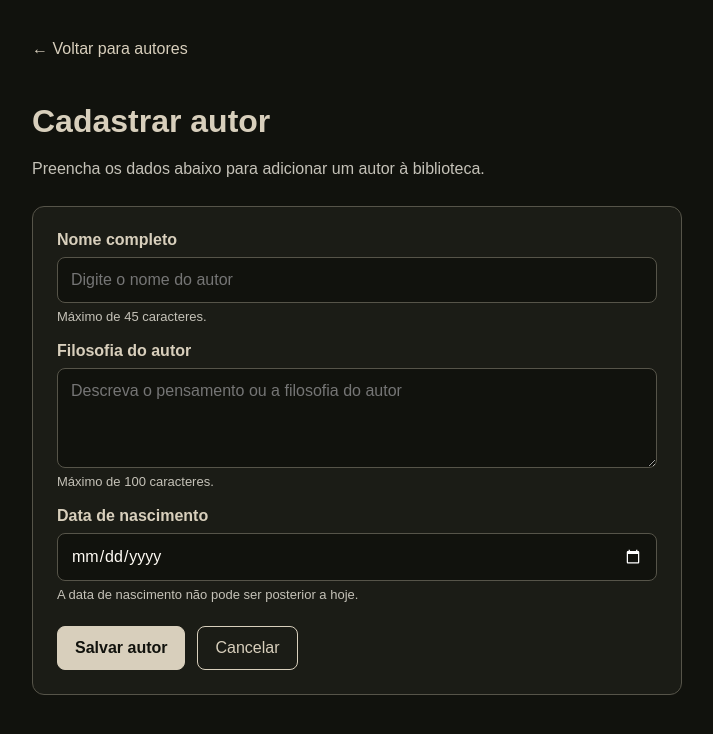
After one commit to guilhermegsd56-ui/Sistema-web-para-gerenciamento-de-livros-autores-alunos-e-empr-stimos., a Flask app: page /autores/cadastrar in a window 1280 px wide. The commit adds this page. Shown: the top 734 px of the page, without its empty margins (283-996 px from the left). Run offline with Flask 3, Linux system fonts and the light colour scheme.

Commit message:
Adiciona listagem e cadastro de autores

```diff
--- a/app.py
+++ b/app.py
@@ -26,6 +26,10 @@ app.secret_key = os.environ.get(
 def inicio():
     return render_template("index.html")
 
+
+# ==================================================
+# LIVROS
+# ==================================================
 
 @app.route("/livros")
 def listar_livros():
@@ -321,5 +325,169 @@ def excluir_livro(id_livro):
     return redirect(url_for("listar_livros"))
 
 
+# ==================================================
+# AUTORES
+# ==================================================
+
+@app.route("/autores")
+def listar_autores():
+    conexao = conectar()
+
+    if conexao is None:
+        return "Não foi possível conectar ao banco de dados.", 500
+
+    cursor = None
+
+    try:
+        cursor = conexao.cursor(dictionary=True)
+        busca = request.args.get("busca", "").strip()
+
+        if busca:
+            cursor.execute(
+                """
+                SELECT ID_AUTOR, NOME, FILOSOFIA_DO_AUTOR,
+                       DATA_NASCIMENTO
+                FROM autor
+                WHERE NOME LIKE %s
+                   OR FILOSOFIA_DO_AUTOR LIKE %s
+                ORDER BY NOME
+                """,
+                (f"%{busca}%", f"%{busca}%")
+            )
+        else:
+            cursor.execute(
+                """
+                SELECT ID_AUTOR, NOME, FILOSOFIA_DO_AUTOR,
+                       DATA_NASCIMENTO
+                FROM autor
+                ORDER BY NOME
+                """
+            )
+
+        autores = cursor.fetchall()
+
+        return render_template(
+            "autores.html",
+            autores=autores,
+            busca=busca
+        )
+
+    except Exception:
+        app.logger.exception("Erro ao consultar os autores.")
+        return "Ocorreu um erro ao consultar os autores.", 500
+
+    finally:
+        if cursor is not None:
+            cursor.close()
+        conexao.close()
+
+
+@app.route("/autores/cadastrar", methods=["GET", "POST"])
+def cadastrar_autor():
+    hoje = date.today().isoformat()
+
+    if request.method == "GET":
+        return render_template(
+            "cadastrar_autor.html",
+            hoje=hoje
+        )
+
+    nome = request.form.get("nome", "").strip()
+    filosofia = request.form.get("filosofia", "").strip()
+    data_nascimento = request.form.get(
+        "data_nascimento", ""
+    ).strip()
+
+    dados = {
+        "nome": nome,
+        "filosofia": filosofia,
+        "data_nascimento": data_nascimento,
+        "hoje": hoje
+    }
+
+    if not nome or not filosofia or not data_nascimento:
+        flash("Preencha todos os campos do formulário.", "erro")
+        return render_template(
+            "cadastrar_autor.html",
+            **dados
+        ), 400
+
+    if len(nome) > 45:
+        flash("O nome deve ter no máximo 45 caracteres.", "erro")
+        return render_template(
+            "cadastrar_autor.html",
+            **dados
+        ), 400
+
+    if len(filosofia) > 100:
+        flash(
+            "A filosofia do autor deve ter no máximo 100 caracteres.",
+            "erro"
+        )
+        return render_template(
+            "cadastrar_autor.html",
+            **dados
+        ), 400
+
+    try:
+        nascimento = date.fromisoformat(data_nascimento)
+
+        if nascimento > date.today():
+            flash(
+                "A data de nascimento não pode ser futura.",
+                "erro"
+            )
+            return render_template(
+                "cadastrar_autor.html",
+                **dados
+            ), 400
+
+    except ValueError:
+        flash("Informe uma data de nascimento válida.", "erro")
+        return render_template(
+            "cadastrar_autor.html",
+            **dados
+        ), 400
+
+    conexao = conectar()
+
+    if conexao is None:
+        return "Não foi possível conectar ao banco de dados.", 500
+
+    cursor = None
+
+    try:
+        cursor = conexao.cursor()
+
+        cursor.execute(
+            """
+            INSERT INTO autor
+                (NOME, FILOSOFIA_DO_AUTOR, DATA_NASCIMENTO)
+            VALUES (%s, %s, %s)
+            """,
+            (nome, filosofia, nascimento)
+        )
+
+        conexao.commit()
+        flash("Autor cadastrado com sucesso!", "sucesso")
+
+        return redirect(url_for("listar_autores"))
+
+    except Exception:
+        conexao.rollback()
+        app.logger.exception("Erro ao cadastrar o autor.")
+        flash("Não foi possível cadastrar o autor.", "erro")
+
+        return render_template(
+            "cadastrar_autor.html",
+            **dados
+        ), 400
+
+    finally:
+        if cursor is not None:
+            cursor.close()
+        conexao.close()
+
+
 if __name__ == "__main__":
     app.run(port=5001, debug=True)
--- /dev/null
+++ b/templates/cadastrar_autor.html
@@ -0,0 +1,255 @@
+
+<!DOCTYPE html>
+<html lang="pt-BR">
+<head>
+    <meta charset="UTF-8">
+    <meta name="viewport" content="width=device-width, initial-scale=1.0">
+
+    <title>Cadastrar autor | Biblioteca Inteligente</title>
+
+    <style>
+        :root {
+            --fundo: #11120D;
+            --secundaria: #565449;
+            --detalhe: #D8CFBC;
+            --texto: #FFFBF4;
+            --erro: #ffdddd;
+        }
+
+        * {
+            box-sizing: border-box;
+        }
+
+        body {
+            margin: 0;
+            padding: 40px 20px;
+            background: var(--fundo);
+            color: var(--texto);
+            font-family: Arial, sans-serif;
+        }
+
+        main {
+            max-width: 650px;
+            margin: auto;
+        }
+
+        a {
+            color: var(--detalhe);
+            text-decoration: none;
+        }
+
+        .voltar {
+            display: inline-block;
+            margin-bottom: 24px;
+        }
+
+        h1 {
+            color: var(--detalhe);
+            margin-bottom: 8px;
+        }
+
+        .descricao {
+            color: #c5c2b8;
+            line-height: 1.6;
+        }
+
+        .mensagem {
+            padding: 12px 16px;
+            border-radius: 8px;
+            margin: 16px 0;
+        }
+
+        .sucesso {
+            background: #243c2b;
+            color: #d8f5dc;
+        }
+
+        .erro {
+            background: #492626;
+            color: var(--erro);
+        }
+
+        form {
+            margin-top: 24px;
+            padding: 24px;
+            border: 1px solid var(--secundaria);
+            border-radius: 12px;
+            background: #1b1c16;
+        }
+
+        label {
+            display: block;
+            margin: 18px 0 8px;
+            color: var(--detalhe);
+            font-weight: bold;
+        }
+
+        label:first-child {
+            margin-top: 0;
+        }
+
+        input,
+        textarea {
+            display: block;
+            width: 100%;
+            padding: 13px;
+            border: 1px solid var(--secundaria);
+            border-radius: 8px;
+            background: var(--fundo);
+            color: var(--texto);
+            font: inherit;
+        }
+
+        input:focus,
+        textarea:focus {
+            outline: 2px solid var(--detalhe);
+            outline-offset: 2px;
+        }
+
+        input[type="date"] {
+            color-scheme: dark;
+        }
+
+        textarea {
+            min-height: 100px;
+            resize: vertical;
+        }
+
+        .ajuda {
+            display: block;
+            margin-top: 6px;
+            color: #c5c2b8;
+            font-size: 13px;
+        }
+
+        .botoes {
+            display: flex;
+            flex-wrap: wrap;
+            gap: 12px;
+            margin-top: 24px;
+        }
+
+        button,
+        .botao-voltar {
+            display: inline-block;
+            padding: 12px 17px;
+            border: 1px solid var(--detalhe);
+            border-radius: 8px;
+            font: inherit;
+            cursor: pointer;
+        }
+
+        button {
+            background: var(--detalhe);
+            color: var(--fundo);
+            font-weight: bold;
+        }
+
+        button:hover {
+            background: var(--texto);
+        }
+
+        .botao-voltar {
+            background: transparent;
+            color: var(--detalhe);
+        }
+
+        .botao-voltar:hover {
+            background: var(--secundaria);
+        }
+
+        @media (max-width: 600px) {
+            body {
+                padding: 24px 14px;
+            }
+
+            form {
+                padding: 18px;
+            }
+        }
+    </style>
+</head>
+
+<body>
+<main>
+    <a class="voltar" href="{{ url_for('listar_autores') }}">
+        ← Voltar para autores
+    </a>
+
+    <h1>Cadastrar autor</h1>
+
+    <p class="descricao">
+        Preencha os dados abaixo para adicionar um autor à biblioteca.
+    </p>
+
+    {% with mensagens = get_flashed_messages(with_categories=true) %}
+        {% for categoria, mensagem in mensagens %}
+            <p class="mensagem {{ categoria }}" role="alert">
+                {{ mensagem }}
+            </p>
+        {% endfor %}
+    {% endwith %}
+
+    <form method="POST" action="{{ url_for('cadastrar_autor') }}">
+        <label for="nome">Nome completo</label>
+
+        <input
+            type="text"
+            id="nome"
+            name="nome"
+            maxlength="45"
+            value="{{ nome|default('') }}"
+            placeholder="Digite o nome do autor"
+            autocomplete="name"
+            required
+        >
+
+        <span class="ajuda">
+            Máximo de 45 caracteres.
+        </span>
+
+        <label for="filosofia">Filosofia do autor</label>
+
+        <textarea
+            id="filosofia"
+            name="filosofia"
+            maxlength="100"
+            placeholder="Descreva o pensamento ou a filosofia do autor"
+            required
+        >{{ filosofia|default('') }}</textarea>
+
+        <span class="ajuda">
+            Máximo de 100 caracteres.
+        </span>
+
+        <label for="data_nascimento">Data de nascimento</label>
+
+        <input
+            type="date"
+            id="data_nascimento"
+            name="data_nascimento"
+            max="{{ hoje }}"
+            value="{{ data_nascimento|default('') }}"
+            required
+        >
+
+        <span class="ajuda">
+            A data de nascimento não pode ser posterior a hoje.
+        </span>
+
+        <div class="botoes">
+            <button type="submit">
+                Salvar autor
+            </button>
+
+            <a
+                class="botao-voltar"
+                href="{{ url_for('listar_autores') }}"
+            >
+                Cancelar
+            </a>
+        </div>
+    </form>
+</main>
+</body>
+</html>
--- a/templates/index.html
+++ b/templates/index.html
@@ -19,7 +19,7 @@
 
         <nav aria-label="Navegação principal">
             <a href="{{ url_for('listar_livros') }}">Livros</a>
-            <a href="#autores">Autores</a>
+            <a href="{{ url_for('listar_autores') }}">Autores</a>
             <a href="#alunos">Alunos</a>
             <a href="#emprestimos">Empréstimos</a>
         </nav>
@@ -54,10 +54,10 @@
                 <span class="seta">↗</span>
             </a>
 
-            <a href="#autores" class="atalho" id="autores">
+            <a href="{{ url_for('listar_autores') }}" class="atalho">
                 <span class="numero">02</span>
                 <h3>Autores</h3>
-                <p>Consulte os autores das obras.</p>
+                <p>Consulte e cadastre os autores das obras.</p>
                 <span class="seta">↗</span>
             </a>
 
```
Also changed, not shown: templates/autores.html (added, +198 -0 lines).
